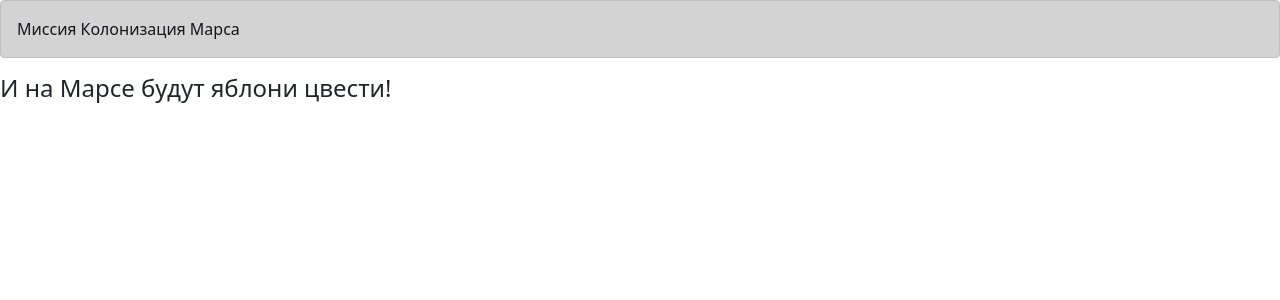
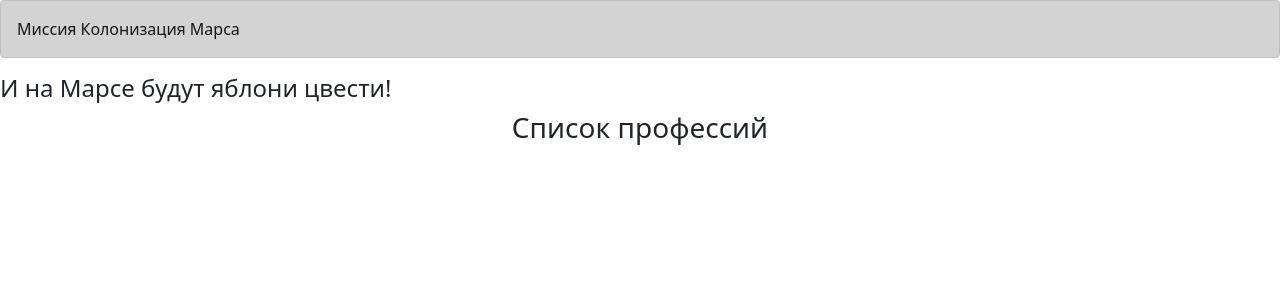
Before and after one commit to Sarmanmalae/HTML-flask, a Flask app: page /list_prof/1 in a window 1280 px wide. Shown: the top 300 px of the page. Run offline with Flask 2, Linux system fonts and the light colour scheme.

Commit message:
ex3 commit

```diff
--- a/templates/ex3.html
+++ b/templates/ex3.html
@@ -1,6 +1,7 @@
 {% extends "base.html" %}
 
 {% block content %}
+<h3 align="center">Список профессий</h3>
 {% if ll == "ul" %}
 <ul>
     <li>Инженер-исследователь</li>
```
